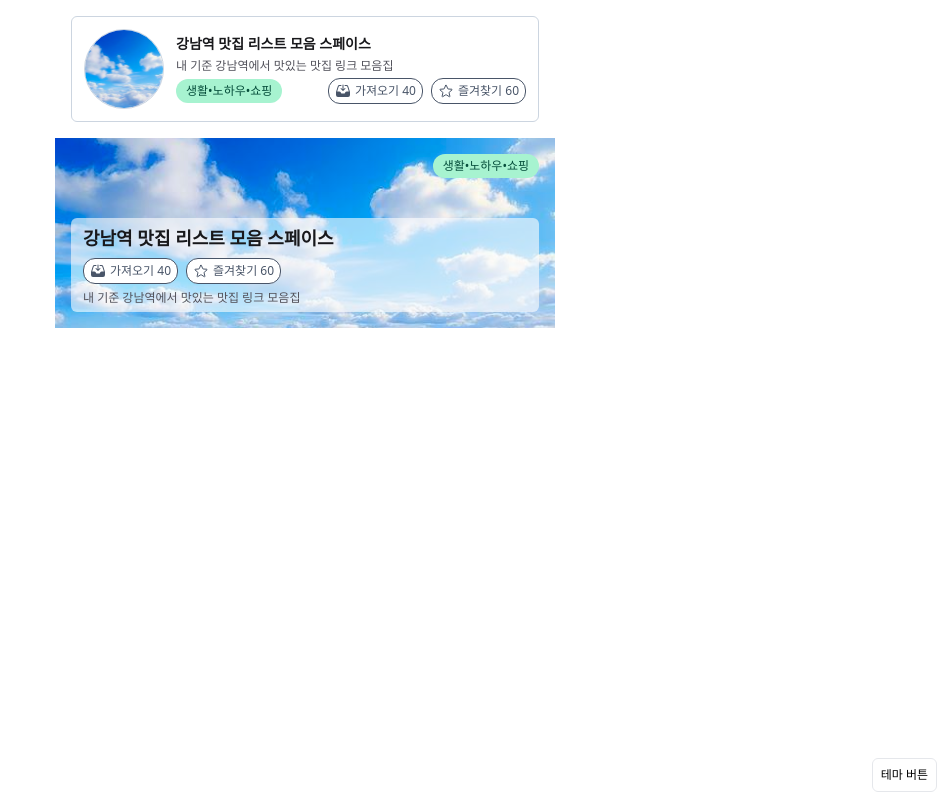
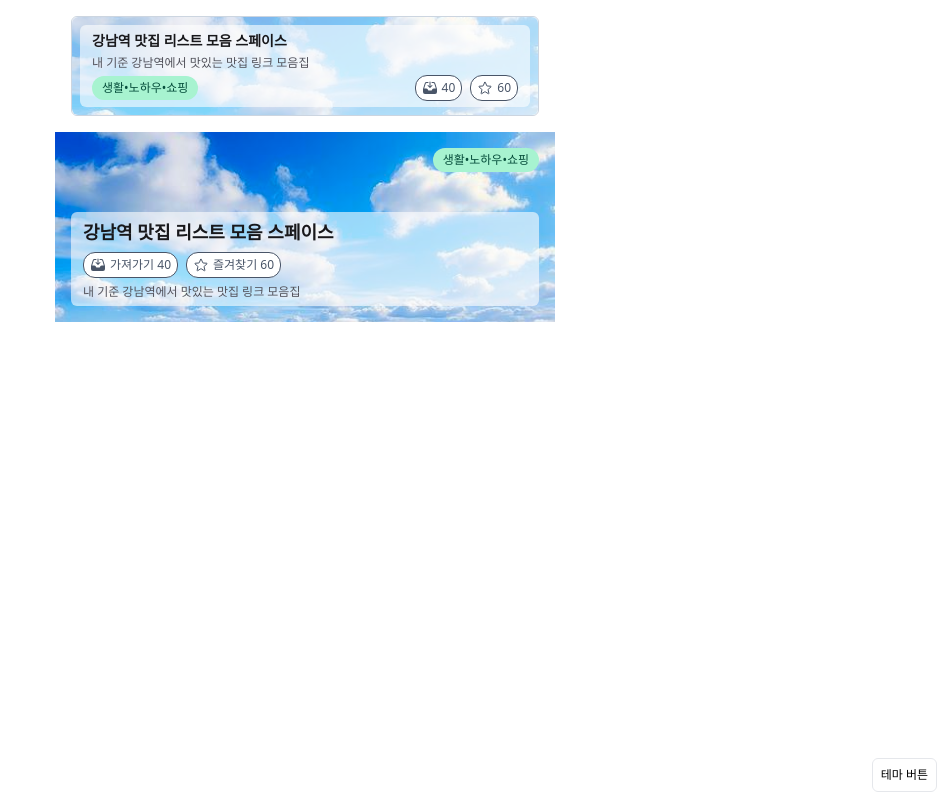
Before and after one commit to Team-TenTen/LinkHub-FE, a Next.js app: page /bomiTest/spaceTest in a window 1280 px wide. Shown: the whole page, without its empty margins (335-1280 px from the left). Built offline with nearby package versions, Linux system fonts and the light colour scheme; a web font is replaced by a local one.

Commit message:
style: #9 - 스페이스카드 스타일 수정

```diff
--- a/src/app/(routes)/bomiTest/spaceTest/page.tsx
+++ b/src/app/(routes)/bomiTest/spaceTest/page.tsx
@@ -2,6 +2,7 @@ import Space from '@/components/common/Space/Space'
 
 const TestPage = () => {
   const spaceObj = {
+    userName: 'Bomi',
     spaceId: '123',
     spaceImage: '/TestImage.svg',
     spaceName: '강남역 맛집 리스트 모음 스페이스',
--- a/src/components/common/Space/Space.tsx
+++ b/src/components/common/Space/Space.tsx
@@ -8,6 +8,7 @@ import { useRouter } from 'next/navigation'
 import Button from '../Button/Button'
 import Chip from '../Chip/Chip'
 import useToggle from '../Toggle/hooks/useToggle'
+import { SPACE_CONSTANT } from './constants'
 
 interface SpaceProps {
   _spaceId?: string
@@ -38,50 +39,47 @@ const Space = ({
   const router = useRouter()
 
   const handleClickScrapButton = () => {
-    onClickScrap && onClickScrap()
+    onClickScrap?.()
   }
 
   const handleClickFavoriteButton = () => {
     toggle()
-    onClickFavorite && onClickFavorite()
+    onClickFavorite?.()
   }
 
   return (
     <>
       {type === 'Card' ? (
-        <div className="flex gap-3 rounded-md border border-slate3 p-3">
-          <div className="items-center justify-center">
-            <Image
-              className="h-20 w-20 rounded-full border border-slate-300 object-cover"
-              src={spaceImage}
-              width={80}
-              height={80}
-              alt="space-image"
-            />
-          </div>
-          <div
-            className="flex grow flex-col justify-center gap-1"
-            onClick={() => router.push(`/space/${_spaceId}`)}>
+        <div
+          className="relative flex gap-3 rounded-md border border-slate3 p-2"
+          onClick={() => {
+            router.push(`/space/${_spaceId}`)
+          }}>
+          <Image
+            className="z-[-100] rounded-md object-cover opacity-50"
+            src={spaceImage}
+            alt="space-image"
+            fill
+          />
+          <div className="flex grow flex-col justify-center gap-1 rounded-md bg-white bg-opacity-60 px-3 py-1.5 dark:bg-gray-900 dark:bg-opacity-60">
             <div className="text-sm font-bold text-gray9">{spaceName}</div>
-            <div className="text-xs font-normal text-gray6">{description}</div>
+            <div className="line-clamp-1 text-xs font-normal text-gray6">
+              {description}
+            </div>
             <div className="flex items-center justify-end">
               <Chip label={category} />
               <div className="flex grow items-center justify-end gap-2">
-                <Button
-                  className="button button-round button-white"
-                  onClick={handleClickScrapButton}>
+                <Button className="button button-round button-white">
                   <InboxArrowDownIcon className="h-4 w-4" />
-                  가져오기 {scrap}
+                  {scrap}
                 </Button>
-                <Button
-                  className="button button-round button-white"
-                  onClick={handleClickFavoriteButton}>
+                <Button className="button button-round button-white">
                   {clicked ? (
-                    <StarIconSolid className="h-4 w-4" />
+                    <StarIconSolid className="h-4 w-4 text-yellow-300" />
                   ) : (
                     <StarIconOutline className="h-4 w-4" />
                   )}
-                  즐겨찾기 {favorite}
+                  {favorite}
                 </Button>
               </div>
             </div>
@@ -105,20 +103,22 @@ const Space = ({
                 className="button button-round button-white"
                 onClick={handleClickScrapButton}>
                 <InboxArrowDownIcon className="h-4 w-4" />
-                가져오기 {scrap}
+                {SPACE_CONSTANT.SCRAP} {scrap}
               </Button>
               <Button
                 className="button button-round button-white"
                 onClick={handleClickFavoriteButton}>
                 {clicked ? (
-                  <StarIconSolid className="h-4 w-4" />
+                  <StarIconSolid className="h-4 w-4 text-yellow-300" />
                 ) : (
                   <StarIconOutline className="h-4 w-4" />
                 )}
-                즐겨찾기 {favorite}
+                {SPACE_CONSTANT.FAVORITE} {favorite}
               </Button>
             </div>
-            <div className="text-xs font-normal text-gray6">{description}</div>
+            <div className="line-clamp-1 text-xs font-normal text-gray6">
+              {description}
+            </div>
           </div>
         </div>
       )}
--- /dev/null
+++ b/src/components/common/Space/constants/index.ts
@@ -0,0 +1,6 @@
+const SPACE_CONSTANT = {
+  SCRAP: '가져가기',
+  FAVORITE: '즐겨찾기',
+} as const
+
+export { SPACE_CONSTANT }
```
